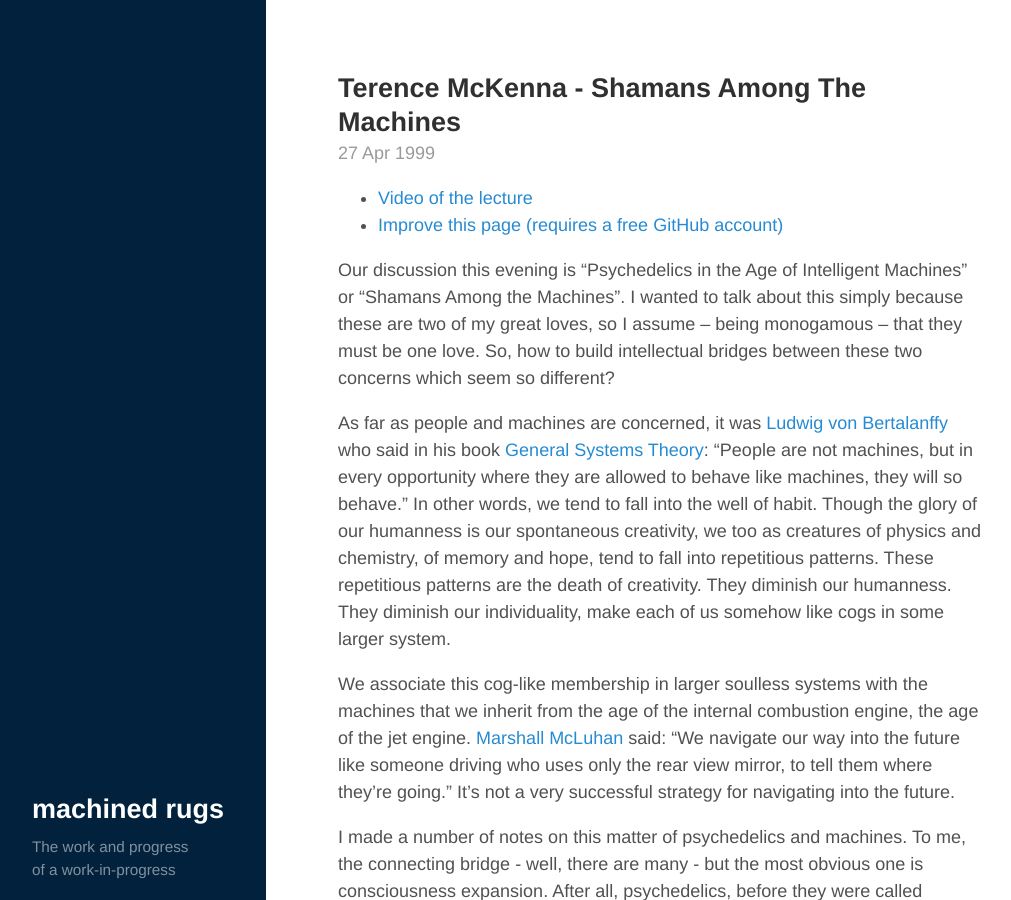
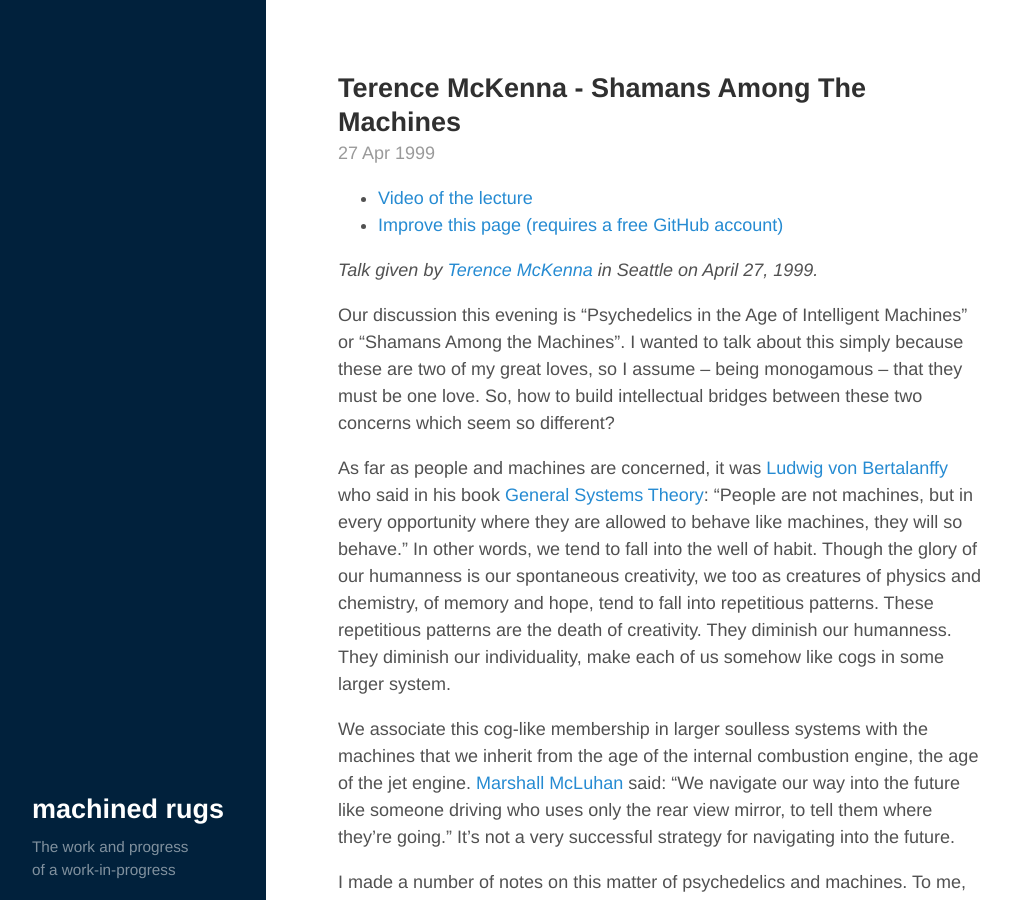
Before and after one commit to erdence/erdence.github.io, a Jekyll site: the page built from _posts/1999-04-27-mckenna-machines.markdown, in a window 1280 px wide and 900 px high. Shown: the whole window, without its empty margins (4-1015 px from the left). Built offline with Jekyll 4.4.1, drawn with Linux system fonts in a browser that asks for light colours.

Commit message:
Update 1999-04-27-mckenna-machines.markdown

```diff
--- a/_posts/1999-04-27-mckenna-machines.markdown
+++ b/_posts/1999-04-27-mckenna-machines.markdown
@@ -7,6 +7,8 @@
 
 * [Video of the lecture](https://www.youtube.com/watch?v=J5yOaTgWu6Y#t=3m13s)
 * [Improve this page (requires a free GitHub account)](https://github.com/erdence/erdence.github.io/edit/master/_posts/1999-04-27-mckenna-machines.markdown)
+
+*Talk given by [Terence McKenna](https://en.wikipedia.org/wiki/Terence_McKenna) in Seattle on April 27, 1999.*
 
 Our discussion this evening is "Psychedelics in the Age of Intelligent Machines" or "Shamans Among the Machines". I wanted to talk about this simply because these are two of my great loves, so I assume -- being monogamous -- that they must be one love. So, how to build intellectual bridges between these two concerns which seem so different?
 
```
